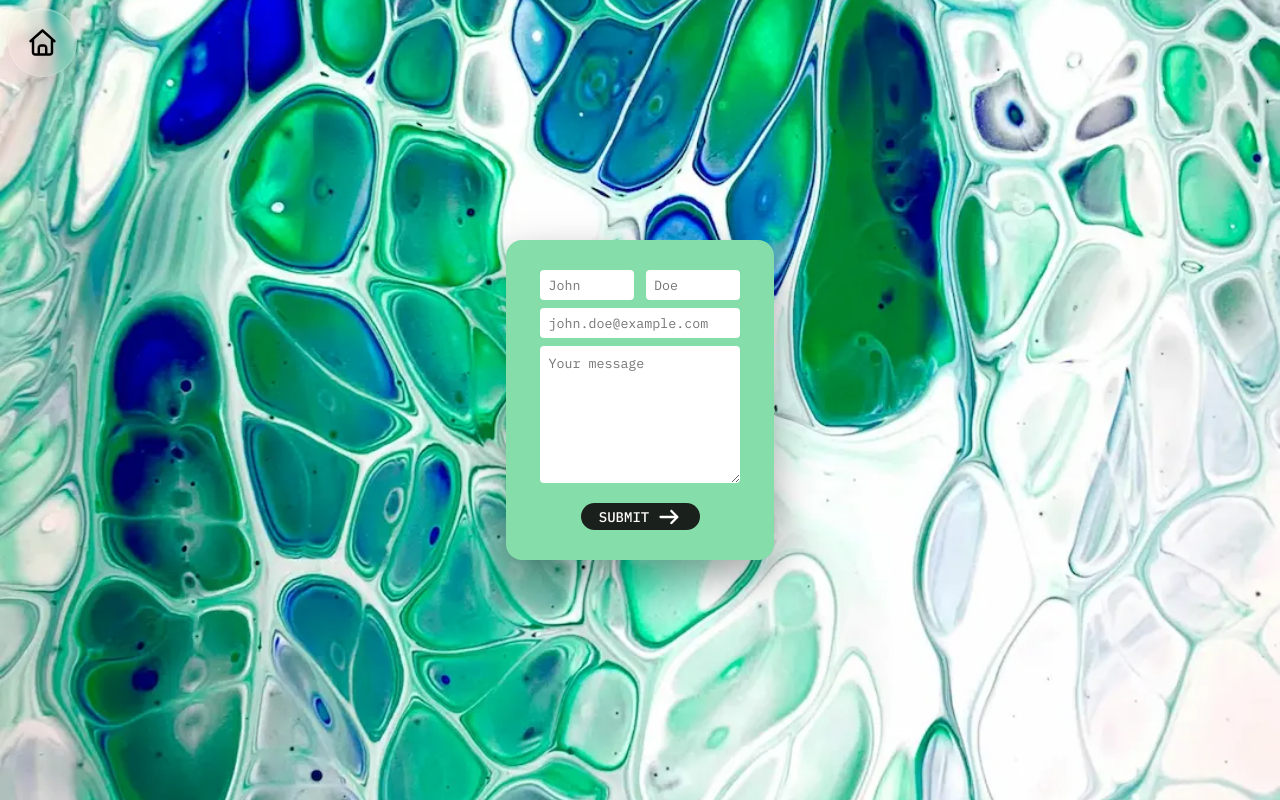
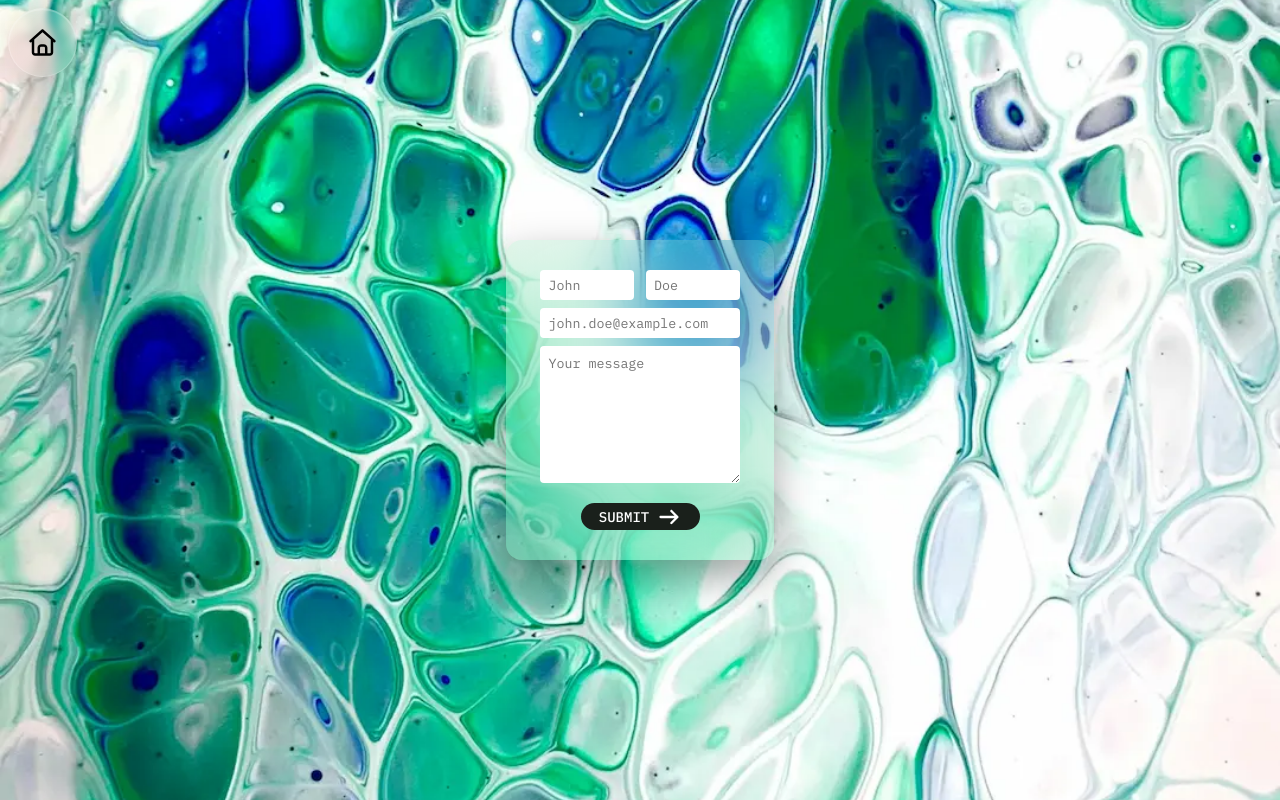
Before and after one commit to OkapiAndromede/Portfolio, a React (Vite) app: page /contact in a window 1280 px wide. Built offline with nearby package versions, Linux system fonts and the light colour scheme; a web font is replaced by a local one.

Commit message:
style (formLayout) : optimizing the background color

```diff
--- a/src/components/UI/form/Form.module.scss
+++ b/src/components/UI/form/Form.module.scss
@@ -8,7 +8,7 @@
   align-items: center;
   width: 268px;
   height: 320px;
-  background-color: rgba($color: variable.$contact-bg-color, $alpha: 1);
+  background-color: rgba($color: variable.$contact-bg-color, $alpha: 0.2);
   border-radius: 16px;
   box-shadow: 0 16px 40px rgba(0, 0, 0, 0.35);
   backdrop-filter: blur(40px);
```
